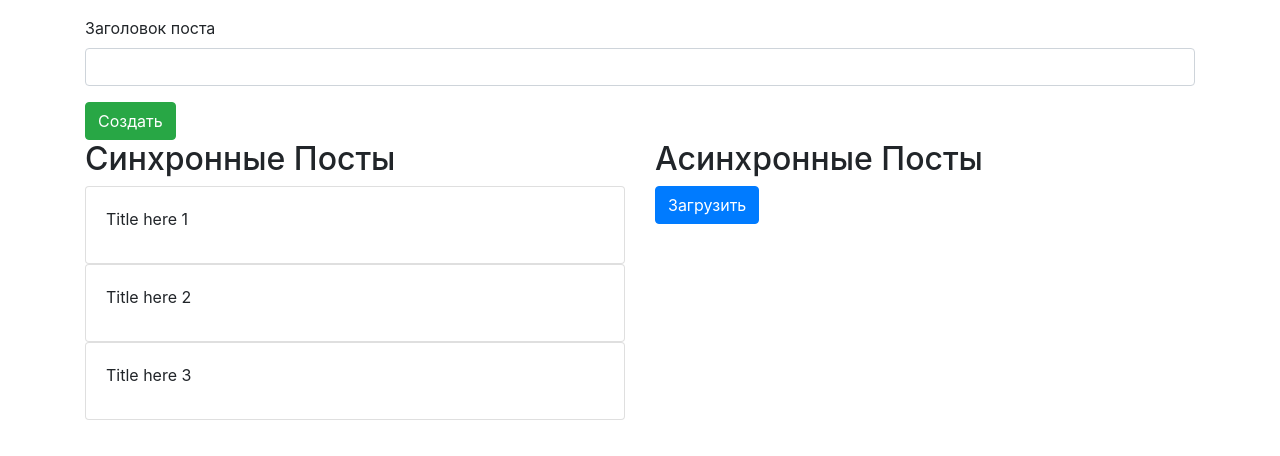
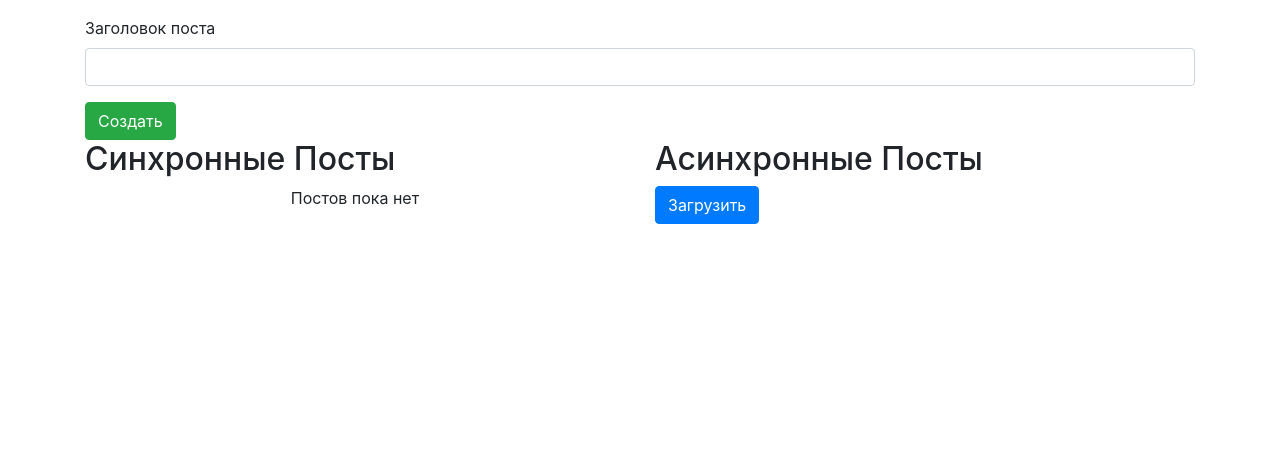
Before and after one commit to IgorKudlo/react-redux-saga, a React (Create React App) app: page / in a window 1280 px wide. Shown: the top 456 px of the page. Built offline with nearby package versions, Linux system fonts and the light colour scheme.

Commit message:
feat: add connect in component

```diff
--- a/src/App.js
+++ b/src/App.js
@@ -14,7 +14,7 @@ function App() {
           <div className="row">
               <div className="col">
                   <h2>Синхронные Посты</h2>
-                  <Posts posts={[1, 2, 3]} />
+                  <Posts />
               </div>
               <div className="col">
                   <h2>Асинхронные Посты</h2>
--- a/src/components/Posts.js
+++ b/src/components/Posts.js
@@ -1,9 +1,18 @@
 import React from "react";
+import {connect} from "react-redux";
 import Post from "./Post";
 
-export default ({ posts }) => {
-    if (!posts.length) {
+const Posts = ({ syncPosts }) => {
+    if (!syncPosts.length) {
         return <p className="text-center">Постов пока нет</p>
     }
-    return posts.map(post => <Post post={post} key={post} />)
+    return syncPosts.map(post => <Post post={post} key={post} />)
 }
+
+const mapStateToProps = state => {
+    return {
+        syncPosts: state.posts.posts
+    }
+}
+
+export default connect(mapStateToProps)(Posts);
```
